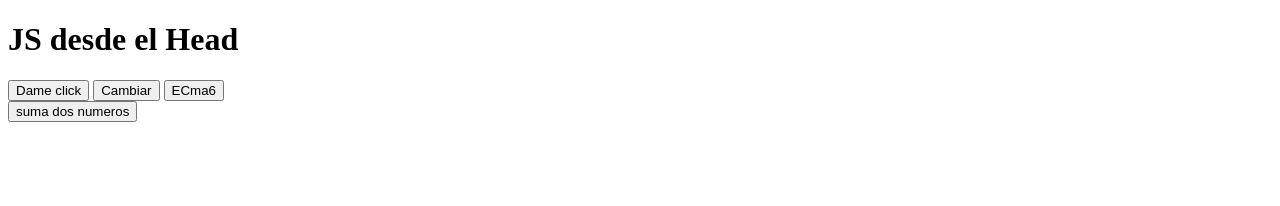
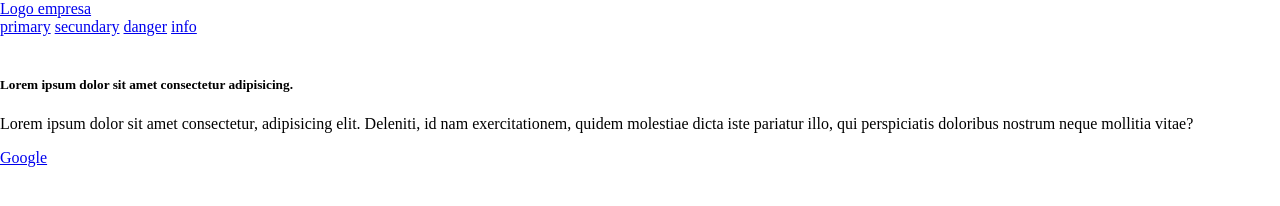
Before and after one commit to x0clous/fundamento-js, a plain HTML site: page index.html in a window 1280 px wide. Drawn offline with nearby package versions, Linux system fonts and the light colour scheme.

Commit message:
[CREATED]: Creamos la parte inicial de la practica 1

```diff
--- a/index.html
+++ b/index.html
@@ -3,36 +3,31 @@
 <head>
     <meta charset="UTF-8">
     <meta name="viewport" content="width=device-width, initial-scale=1.0">
-    <title>JS- En Head </title>
-    <script> //JavaScript
-        alert('Hola World')
-    </script>
+    <title> Practica 1 </title>
+    <link rel="stylesheet" href="./css/style.css">
+     <link rel="stylesheet" href="./css/normalize.css">
 </head>
 <body>
-  <h1>
-    JS desde el Head
-  </h1>
-  <button onclick="saludar()">
-    Dame click
-  </button>
-  <button onclick="cambiar()">
-    Cambiar
-  </button>
-  <button onclick="ecma()">
-   ECma6
-  </button>
-  <div>
-    <button onclick="suma()">
-   suma dos numeros
-  </button>
-    <label id ="suma"></label>
-  </div>
-  <script>
-    function saludar(){
-        alert ('Hola desde una funcion')
-    }
-  </script>
-  <script
-    src="./js/index.js"></script>
+    <header>
+        <a href="/">Logo empresa</a>
+    </header>
+    <nav>
+        <a href="#">primary</a>
+        <a href="#">secundary</a>
+        <a href="#">danger</a>
+        <a href="#">info</a>
+    </nav>
+    <section>
+        <article>
+            <img src="" alt="">
+            <div>
+                <h5>Lorem ipsum dolor sit amet consectetur adipisicing.</h5>
+                <p>
+                    Lorem ipsum dolor sit amet consectetur, adipisicing elit. Deleniti, id nam exercitationem, quidem molestiae dicta iste pariatur illo, qui perspiciatis doloribus nostrum neque mollitia vitae?
+                </p>
+                <a href="https://www.google.com" target="_blank"> Google</a>
+            </div>
+        </article>
+    </section>
 </body>
 </html>
```
Also changed, not shown: css/normalize.css (added), css/style.css (added).
